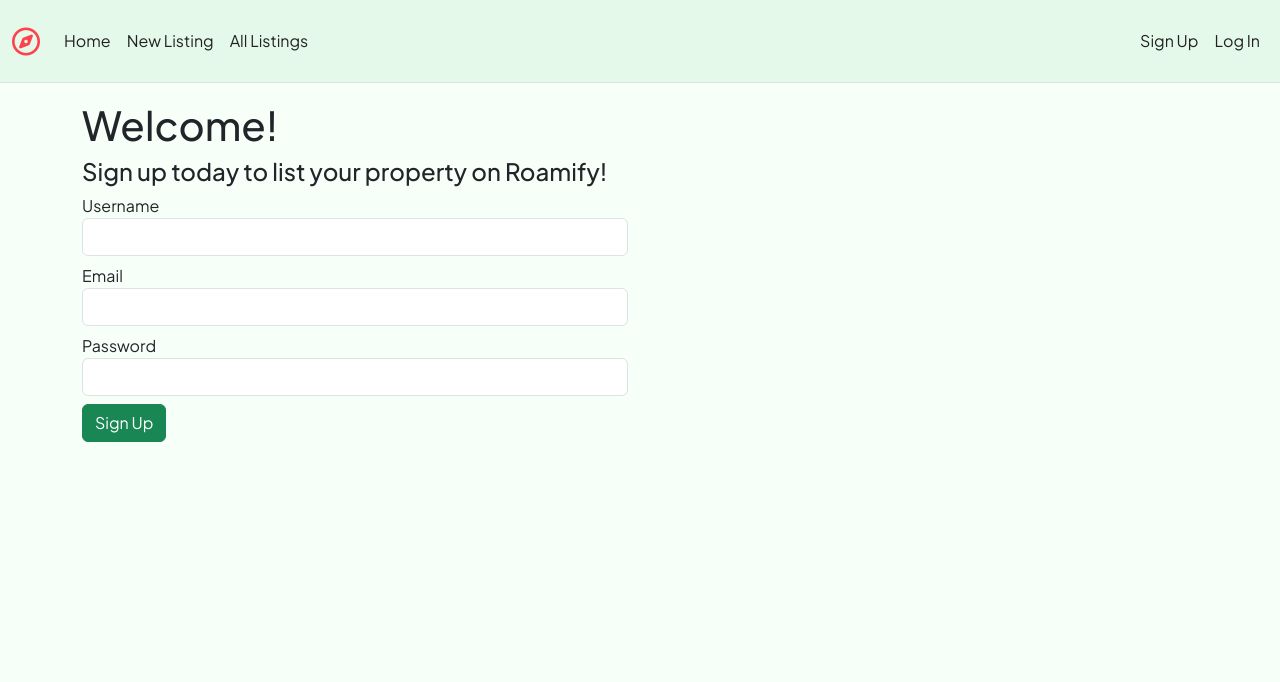
After one commit to piyushgupta04/project-01, a Node server app: page /signup in a window 1280 px wide. The commit adds this page. Shown: the top 682 px of the page. Run offline with Node 20, Linux system fonts and the light colour scheme; some libraries are stand-ins or nearby versions.

Commit message:
implemented passport.js
A lots of things added in this update such as passport authentication and authorization and flash messages, login and signup pages for project!

```diff
--- a/app.js
+++ b/app.js
@@ -6,6 +6,11 @@ require('dotenv').config()
 const ejsMate = require('ejs-mate');
 const session = require('express-session')
 const flash = require('connect-flash');
+const passport = require('passport')
+const LocalStrategy = require('passport-local')
+
+// Mongoose user models
+const User = require('./models/users.js')
 
 // enviroment variables!
 const DB_URL = process.env.DB_URL;
@@ -26,15 +31,25 @@ const session_config = {
 app.use(session(session_config))
 app.use(flash())
 
+// passport implementation,
+app.use(passport.initialize())
+app.use(passport.session())
+passport.use(new LocalStrategy(User.authenticate()))
+passport.serializeUser(User.serializeUser())
+passport.deserializeUser(User.deserializeUser())
+
 app.use((req, res, next) =>{
   res.locals.success_msg = req.flash('success_msg')
   res.locals.error_msg = req.flash('error_msg')
+  res.locals.error = req.flash('error')
+  res.locals.current_user = req.user
   next()
 })
 
 // * capturing routes-
 const listings = require('./routes/listings.js')
 const reviews = require('./routes/reviews.js')
+const users = require('./routes/users.js')
 
 // * Mongoose Models for DB
 const Listing = require('./models/listing')
@@ -70,9 +85,10 @@ main().then((r)=>{
 async function main() {
   await mongoose.connect(DB_URL + DB_NAME);
 }
-
+// for routes
 app.use('/listings', listings )
 app.use('/listings/:id/reviews', reviews )
+app.use('/', users )
 
 app.listen(PORT, ()=>{
     console.log("Server is up");
@@ -105,11 +121,23 @@ app.get('/', (req, res) =>{
     res.redirect('/listings')
 })
 
+//demo route
+app.get('/demouser', async (req, res)=>{
+  let fakeUser = new User ({
+    email: 'piyush@gmail.com',
+    username: 'piyush17',
+  })
+
+  const registeredUser = await User.register(fakeUser, "17//piyush")
+  res.send(registeredUser)
+
+})
+
 // NEED TO CREATE A LOGGER
 
 // Default error handler
 app.use((err, req, res, next) => {
-  let { statusCode=500, message="Something went wrong!"} = err;
+  let { statusCode=400, message="Something went wrong!"} = err;
   console.log(statusCode, message)
   res.status(statusCode).render('error.ejs', { err });
 });
--- /dev/null
+++ b/isAuthenticated.js
@@ -0,0 +1,8 @@
+module.exports.isLoggedIn = (req, res, next) => {
+    if(req.isAuthenticated()){
+        next();
+    } else {
+        req.flash('error_msg', 'Sorry you need to Login first');
+        res.redirect('/login')
+    }
+}
--- a/package.json
+++ b/package.json
@@ -19,6 +19,9 @@
     "express-session": "^1.18.2",
     "joi": "^17.13.3",
     "method-override": "^3.0.0",
-    "mongoose": "^8.16.3"
+    "mongoose": "^8.16.3",
+    "passport": "^0.7.0",
+    "passport-local": "^1.0.0",
+    "passport-local-mongoose": "^8.0.0"
   }
 }
--- /dev/null
+++ b/routes/users.js
@@ -0,0 +1,62 @@
+const express = require('express')
+const router = express.Router();
+
+// * Mongoose Model
+const User = require('../models/users.js')
+
+// * wrapAsync fn()
+const wrapAsync = require('../utils/wrapAsync.js')
+
+// * isAuthenticated fn()
+const isAuthenticated = require('../isAuthenticated.js')
+
+// * custom class for error handling
+const ExpressError = require('../utils/ExpressError.js');
+
+// passport
+const passport = require('passport')
+
+router.get('/signup', (req, res)=>{
+    res.render('users/signup.ejs')
+})
+
+router.post('/signup', wrapAsync(async (req, res)=>{
+    try{
+        const { username, email, password } = req.body
+        const newUser = new User({email, username})
+        const regUser = await User.register(newUser, password)
+        req.login(regUser, (err)=>{
+            if(err){
+                return next(err)
+            }
+            console.log(regUser)
+            req.flash('success_msg', 'Welcome to Roamify!')
+            res.redirect('/listings')
+        })
+    } catch (e) {
+        req.flash('error_msg', e.message);
+        res.redirect('/signup')
+    }
+}))
+
+router.get('/login', (req, res)=>{
+    res.render('users/login.ejs')
+})
+
+router.post('/login', passport.authenticate('local', { failureRedirect: '/login', failureFlash: true }), async (req, res) => {
+    req.flash('success_msg', 'Welcome back to Roamify!');
+    console.log("I'm loggged in FR")
+    res.redirect('/listings');
+});
+
+router.get('/logout', (req, res, next)=>{
+    req.logout((err)=>{
+        if(err){
+            return next(err);
+        } else{
+            req.flash('success_msg', 'Successfuly Logged Out')
+            res.redirect('/listings')
+        }
+    })
+})
+module.exports = router
--- a/views/includes/flash.ejs
+++ b/views/includes/flash.ejs
@@ -4,9 +4,11 @@
         <button type="button" class="btn-close" data-bs-dismiss="alert" aria-label="Close"></button>
     </div>
 <% } %>
-<% if (error_msg && error_msg.length) { %>
+<% if (error_msg && error_msg.length || error && error.length) { %>
     <div class="alert alert-danger alert-dismissible fade show" role="alert">
         <%= error_msg %>
+        <!-- added this 'error' to flash errors originated from passport (/routes/users.ejs) -->
+        <%= error %>
         <button type="button" class="btn-close" data-bs-dismiss="alert" aria-label="Close"></button>
     </div>
 <% } %>
--- a/views/includes/navbar.ejs
+++ b/views/includes/navbar.ejs
@@ -10,6 +10,15 @@
         <a class="nav-link" href="/listings/new">New Listing</a>
         <a class="nav-link" href="/listings">All Listings</a>
       </div>
+      <div class="navbar-nav ms-auto">
+        <% if (!current_user) { %>
+          <a class="nav-link" href="/signup">Sign Up</a>
+          <a class="nav-link" href="/login">Log In</a>
+        <% } %>
+        <% if (current_user) { %>
+          <a class="nav-link" href="/logout">Log Out</a>
+        <% } %>
+      </div>
     </div>
   </div>
 </nav>
--- a/views/listings/new.ejs
+++ b/views/listings/new.ejs
@@ -1,5 +1,4 @@
 <%- layout('layouts/default.ejs') %>
-<body>
     <div class="row">
         <div class="col col-lg-7">
             <h1>Create a listing!</h1>
@@ -45,4 +44,3 @@
             </form>
         </div>
     </div>
-    </body>
--- /dev/null
+++ b/views/users/signup.ejs
@@ -0,0 +1,26 @@
+<%- layout('layouts/default.ejs') %>
+    <div class="row">
+        <div class="col col-lg-6">
+            <h1>Welcome!</h1>
+            <h4>Sign up today to list your property on Roamify!</h4>
+            <form method="post" novalidate class="needs-validation" action="/signup">
+                <div class="mb-2">
+                    <label for="title">Username</label>
+                    <input required type="text" name="username" id="username" class="form-control">
+                    <div class="invalid-feedback">Username is Required!</div>
+                    <div class="valid-feedback">Looks Great!</div>
+                </div>
+                <div class="mb-2">
+                    <label for="title">Email</label>
+                    <input required type="text" name="email" id="email" class="form-control">
+                    <div class="invalid-feedback">Email is Required!</div>
+                </div>
+                <div class="mb-2">
+                    <label for="title">Password</label>
+                    <input required type="password" name="password" id="password" class="form-control">
+                    <div class="invalid-feedback">Password is Required!</div>
+                </div>
+                <button class="btn btn-success">Sign Up</button>
+            </form>
+        </div>
+    </div>
```
Also changed, not shown: models/users.js (added, +15 -0 lines), routes/listings.js (+12 -8 lines), views/users/login.ejs (added, +19 -0 lines), 1 other file.
